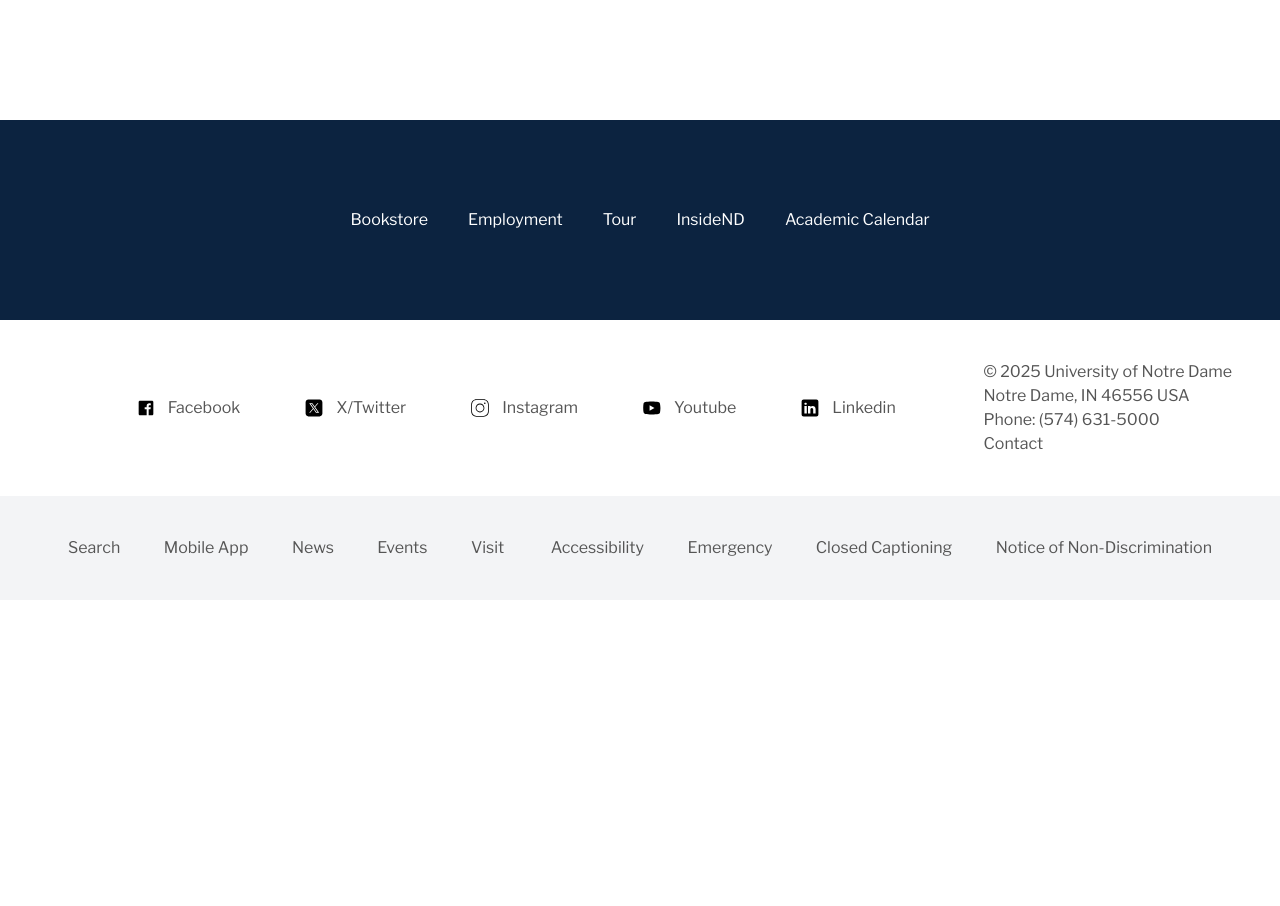
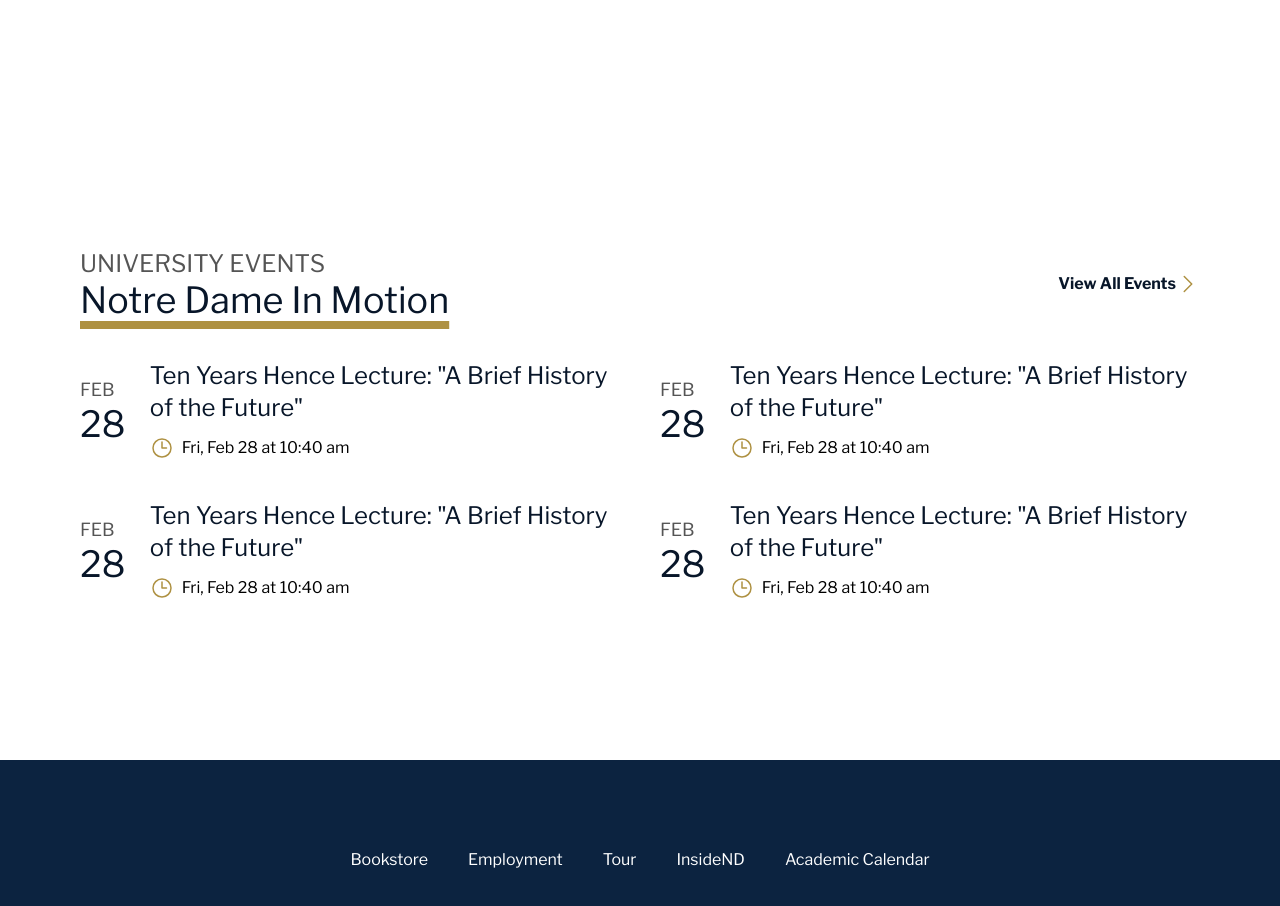
Before and after one commit to berniceu/cloning-gate, a website: page index.html in a window 1280 px wide. Shown: the part 1400-2306 px from the top of the page. Before the commit the page ends 2000 px from the top, so only its background shows below. Drawn offline with nearby package versions, Linux system fonts and the light colour scheme.

Commit message:
events section

```diff
--- a/index.html
+++ b/index.html
@@ -46,6 +46,92 @@
 
                 </div>
                 <div></div>
+            </section>
+            <section class="min-h-[80vh] bg-white md:py-32 py-10 px-20">
+                <div class="flex justify-between items-center">
+                    <div class="">
+                        <h1 class="text-2xl text-custom-grey">UNIVERSITY EVENTS</h1>
+                        <h2 class="text-4xl text-custom-dark-blue underline underline-offset-8 decoration-8 decoration-[#ae9142]">Notre Dame In Motion</h1>
+
+                    </div>
+                    <div class="text-custom-dark-blue flex items-center ">
+                        <h4 class="text-nowrap font-bold">View All Events</h4>
+                        <svg xmlns="http://www.w3.org/2000/svg" fill="none" viewBox="0 0 24 24" stroke-width="1.5" stroke="#ae9142" class="size-6">
+                            <path stroke-linecap="round" stroke-linejoin="round" d="m8.25 4.5 7.5 7.5-7.5 7.5" />
+                          </svg>
+
+                    </div>
+                </div>
+
+                <div class="mt-10 grid grid-cols-1 md:grid-cols-2 lg:grid-cols-2 gap-10">
+                    <div class="flex gap-6 items-center">
+                        <div class="flex flex-col">
+                            <h1 class="text-lg text-custom-grey">FEB</h1>
+                            <h2 class="text-4xl text-custom-dark-blue ">28</h2>
+                        </div>
+                        <div class="flex flex-col gap-3">
+                            <h1 class="text-2xl text-custom-dark-blue">Ten Years Hence Lecture: "A Brief History of the Future"</h1>
+                            <div class="flex gap-2 items-center">
+                                <svg xmlns="http://www.w3.org/2000/svg" fill="none" viewBox="0 0 24 24" stroke-width="1.5" stroke="#ae9142" class="size-6">
+                                    <path stroke-linecap="round" stroke-linejoin="round" d="M12 6v6h4.5m4.5 0a9 9 0 1 1-18 0 9 9 0 0 1 18 0Z" />
+                                  </svg>
+                                  <div>Fri, Feb 28 at 10:40 am</div>
+                            </div>
+                        </div>
+
+                    </div>
+                    <div class="flex gap-6 items-center">
+                        <div class="flex flex-col">
+                            <h1 class="text-lg text-custom-grey">FEB</h1>
+                            <h2 class="text-4xl text-custom-dark-blue ">28</h2>
+                        </div>
+                        <div class="flex flex-col gap-3">
+                            <h1 class="text-2xl text-custom-dark-blue">Ten Years Hence Lecture: "A Brief History of the Future"</h1>
+                            <div class="flex gap-2 items-center">
+                                <svg xmlns="http://www.w3.org/2000/svg" fill="none" viewBox="0 0 24 24" stroke-width="1.5" stroke="#ae9142" class="size-6">
+                                    <path stroke-linecap="round" stroke-linejoin="round" d="M12 6v6h4.5m4.5 0a9 9 0 1 1-18 0 9 9 0 0 1 18 0Z" />
+                                  </svg>
+                                  <div>Fri, Feb 28 at 10:40 am</div>
+                            </div>
+                        </div>
+
+                    </div>
+                    <div class="flex gap-6 items-center">
+                        <div class="flex flex-col">
+                            <h1 class="text-lg text-custom-grey">FEB</h1>
+                            <h2 class="text-4xl text-custom-dark-blue ">28</h2>
+                        </div>
+                        <div class="flex flex-col gap-3">
+                            <h1 class="text-2xl text-custom-dark-blue">Ten Years Hence Lecture: "A Brief History of the Future"</h1>
+                            <div class="flex gap-2 items-center">
+                                <svg xmlns="http://www.w3.org/2000/svg" fill="none" viewBox="0 0 24 24" stroke-width="1.5" stroke="#ae9142" class="size-6">
+                                    <path stroke-linecap="round" stroke-linejoin="round" d="M12 6v6h4.5m4.5 0a9 9 0 1 1-18 0 9 9 0 0 1 18 0Z" />
+                                  </svg>
+                                  <div>Fri, Feb 28 at 10:40 am</div>
+                            </div>
+                        </div>
+
+                    </div>
+                    <div class="flex gap-6 items-center">
+                        <div class="flex flex-col">
+                            <h1 class="text-lg text-custom-grey">FEB</h1>
+                            <h2 class="text-4xl text-custom-dark-blue ">28</h2>
+                        </div>
+                        <div class="flex flex-col gap-3">
+                            <h1 class="text-2xl text-custom-dark-blue">Ten Years Hence Lecture: "A Brief History of the Future"</h1>
+                            <div class="flex gap-2 items-center">
+                                <svg xmlns="http://www.w3.org/2000/svg" fill="none" viewBox="0 0 24 24" stroke-width="1.5" stroke="#ae9142" class="size-6">
+                                    <path stroke-linecap="round" stroke-linejoin="round" d="M12 6v6h4.5m4.5 0a9 9 0 1 1-18 0 9 9 0 0 1 18 0Z" />
+                                  </svg>
+                                  <div>Fri, Feb 28 at 10:40 am</div>
+                            </div>
+                        </div>
+
+                    </div>
+                </div>
+
+
+
             </section>
         </main>
         <footer class="min-h-[50vh] text-[#f9f9f9]">
```
Also changed, not shown: build/tailwind.css.
